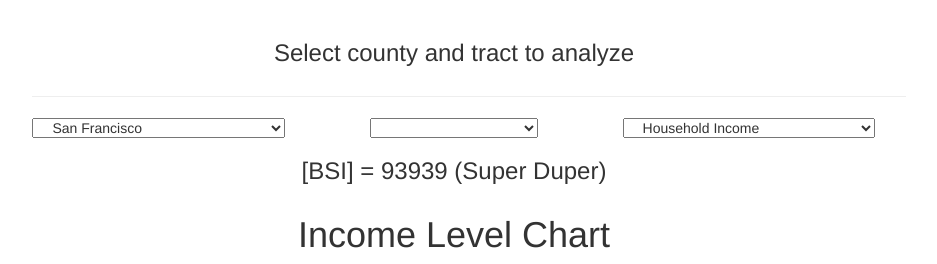
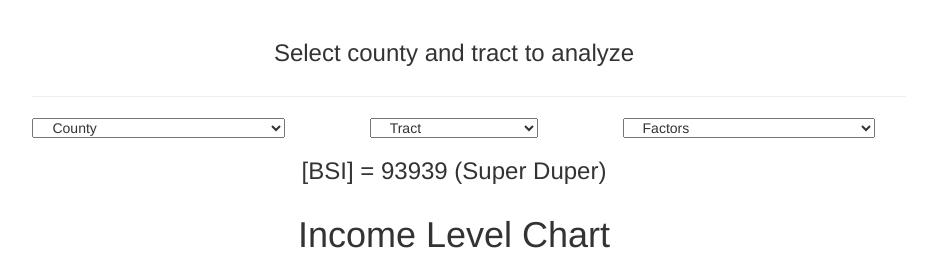
Before and after one commit to gargium/AT-T-Big-Data-Challenge, a Flask app: page /chart in a window 1280 px wide. Shown: the part 52-316 px from the top of the page, without its empty margins (186-1123 px from the left). Run offline with Flask 2, Linux system fonts and the light colour scheme; some libraries are stand-ins or nearby versions.

Commit message:
made dropdowns placeholders work

```diff
--- a/templates/chart.html
+++ b/templates/chart.html
@@ -12,15 +12,16 @@
             <hr class="col-md-10 col-md-offset-1">
             <row>
                 <select name="County" id="countyDropdown" class="selectpicker col-xs-3 col-xs-offset-1" onchange="setTracts()">
-                    <option value="County" disabled>County</option>
+                    <option value="" disabled selected>County</option>
                     <option value="SF">San Francisco</option>
                     <option value="SR">Contra Costa</option>
                     <option value="SC">Santa Clara</option>
                 </select>
                 <select name="Tract" id="tractDropdown" class="selectpicker col-xs-2 col-xs-offset-1" onchange="loadData()">
-                    <option value="Tract" disabled>Tract</option>
+                    <option value="" disabled selected>Tract</option>
                 </select>
                 <select name="factors" id="factorDropdown" class="selectpicker col-xs-3 col-xs-offset-1" onchange="loadData()">
+                    <option value="" disabled selected>Factors</option>
                     <option value="income">Household Income</option>
                     <option value="price">Home Value</option>
                 </select>
```
